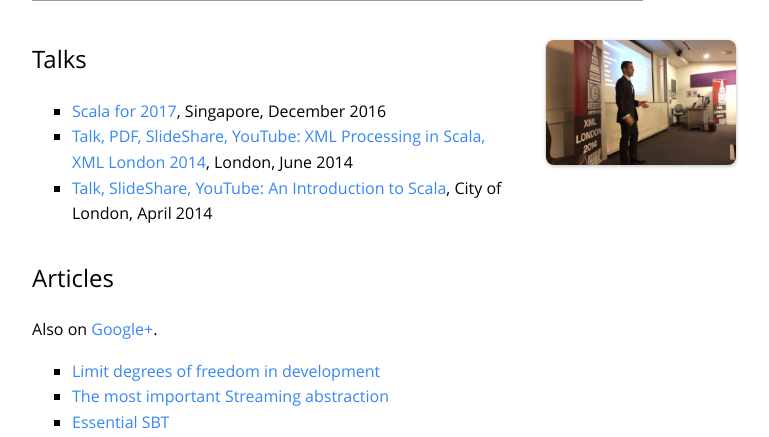
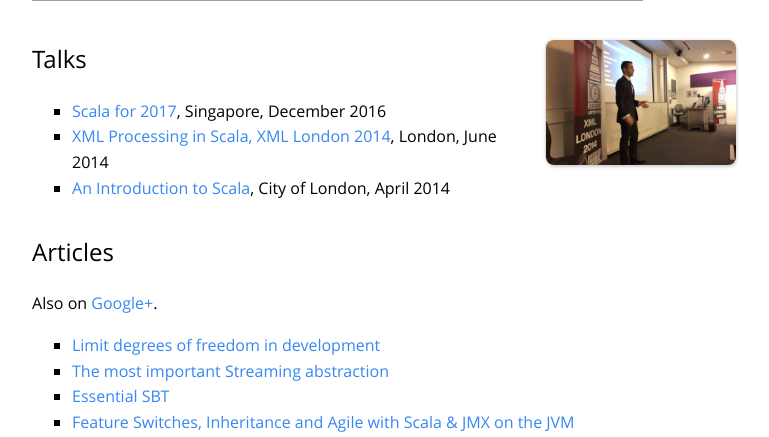
Before and after one commit to philicious/ScalaWilliam.com, a PHP site: page / in a window 1280 px wide. Shown: the part 942-1379 px from the top of the page, without its empty margins (256-1025 px from the left). Run offline with PHP 8.4, Linux system fonts and the light colour scheme; grey boxes are pictures that could not be loaded.

Commit message:
Update index.php

```diff
--- a/index.php
+++ b/index.php
@@ -43,11 +43,10 @@ require(dirname(__FILE__).DIRECTORY_SEPARATOR."shared".DIRECTORY_SEPARATOR."rend
             <h2>Talks</h2>
             <ul>
                 <li><a href="/scala-for-2017/">Scala for 2017</a>, Singapore, December 2016</li>
-                <li><a href="/1406/xml-processing-in-scala/" target="_blank">Talk, PDF, SlideShare, YouTube: XML Processing in Scala,
+                <li><a href="/1406/xml-processing-in-scala/" target="_blank">XML Processing in Scala,
                         XML London 2014</a>, London, June 2014
                 </li>
-
-                <li><a href="/1404/an-introduction-to-scala/" target="_blank">Talk, SlideShare, YouTube: An Introduction to Scala</a>, City of London,
+                <li><a href="/1404/an-introduction-to-scala/" target="_blank">An Introduction to Scala</a>, City of London,
                     April 2014
                 </li></ul>
         </section>
```
